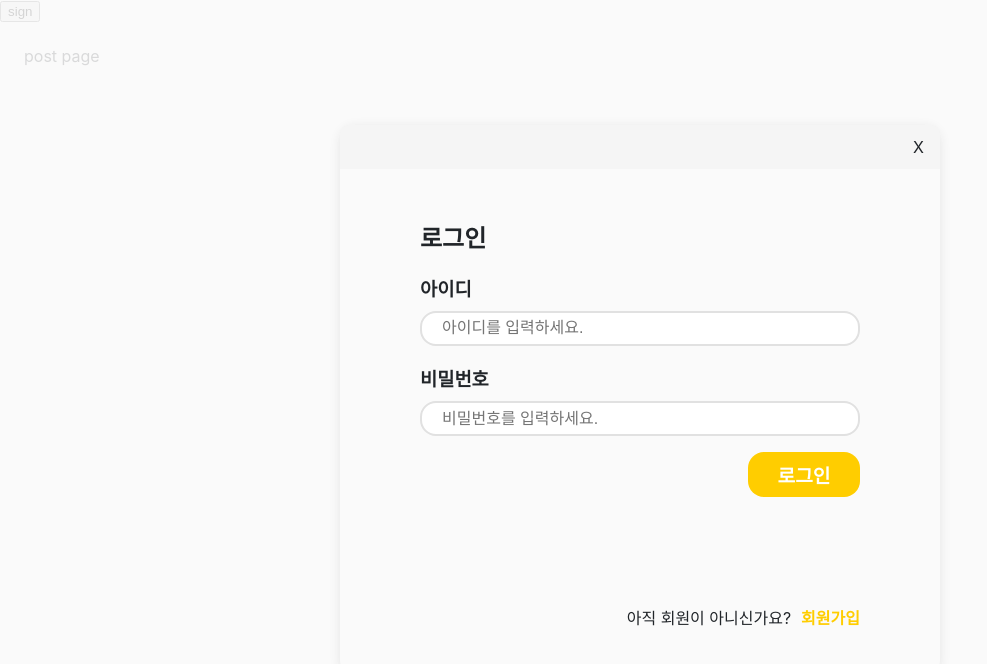
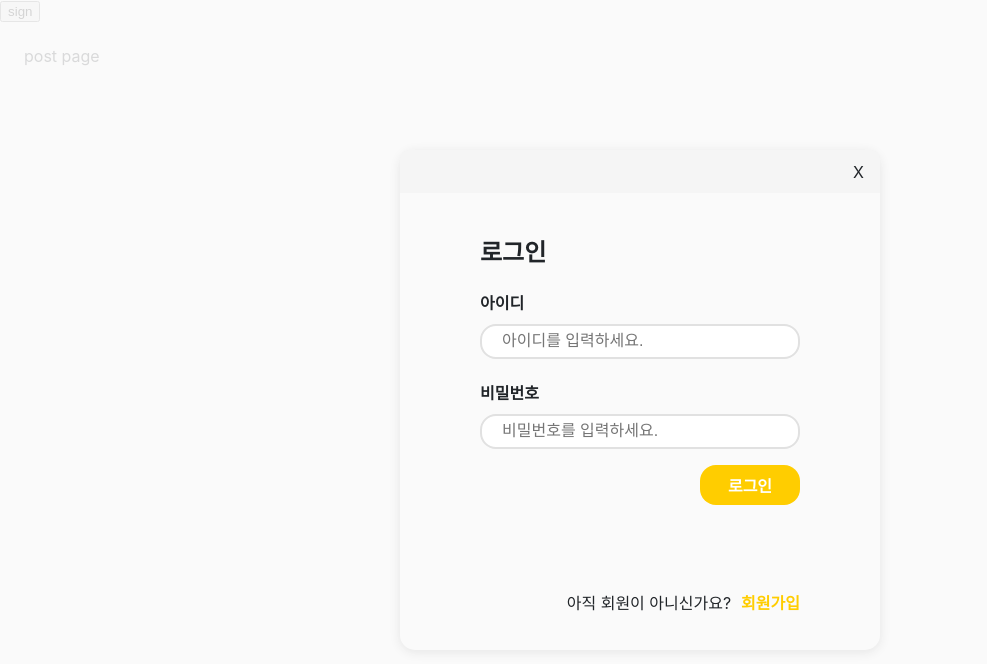
Before and after one commit to Golden-bung-eoppang/Golden-bung-eoppang, a React (Create React App) app in the folder react_simwha_test/: page /1 in a window 1280 px wide. Both pictures are taken after a click on the button "sign". Shown: the top 664 px of the page, without its empty margins (0-987 px from the left). Built offline with nearby package versions, Linux system fonts and the light colour scheme.

Commit message:
feat, close sign modal by using redux

```diff
--- a/react_simwha_test/src/components/home/HomeSignModal.jsx
+++ b/react_simwha_test/src/components/home/HomeSignModal.jsx
@@ -27,8 +27,8 @@ const Background = styled.div`
   background-color: rgba(249, 249, 249, 0.85);
 `;
 const Container = styled.div`
-  width: 600px;
-  height: 550px;
+  width: 480px;
+  height: 500px;
   animation: 0.4s ease-in-out;
   box-shadow: rgb(0 0 0 / 9%) 0px 2px 12px 0px;
   display: flex;
--- a/react_simwha_test/src/components/home/HomeSignModalBody.jsx
+++ b/react_simwha_test/src/components/home/HomeSignModalBody.jsx
@@ -64,7 +64,7 @@ const HomeSignModalBody = () => {
 const Container = styled.div`
   width: 100%;
   height: 100%;
-  padding: 30px 80px;
+  padding: 20px 80px;
   display: flex;
   flex-direction: column;
 `;
@@ -74,23 +74,23 @@ const Body = styled.div`
 const Wrapper = styled.div`
   margin-bottom: 16px;
 `;
-const Title = styled.h3`
+const Title = styled.h4`
   margin-bottom: 10px;
 `;
 const ButtonWrapper = styled.div`
   display: flex;
   justify-content: flex-end;
-  height: 45px;
+  height: 40px;
 `;
 const Button = styled.button`
   background-color: #ffcd00;
   color: white;
-  font-size: 1.2rem;
+  font-size: 16px;
   font-weight: bold;
   outline: none;
   border: none;
   border-radius: 16px;
-  width: 7rem;
+  width: 100px;
   height: 100%;
   cursor: pointer;
 `;
--- a/react_simwha_test/src/components/home/HomeSignModalHeader.jsx
+++ b/react_simwha_test/src/components/home/HomeSignModalHeader.jsx
@@ -1,9 +1,12 @@
+import { useDispatch } from "react-redux";
 import styled from "styled-components";
+import { closeModal } from "../../redux/modules/modalSlice";
 
 const HomeSignModalHeader = () => {
+  const dispatch = useDispatch();
   return (
     <Container>
-      <CancelButton>X</CancelButton>
+      <CancelButton onClick={() => dispatch(closeModal())}>X</CancelButton>
     </Container>
   );
 };
--- a/react_simwha_test/src/redux/modules/modalSlice.js
+++ b/react_simwha_test/src/redux/modules/modalSlice.js
@@ -15,5 +15,5 @@ export const modalSlice = createSlice({
   },
 });
 
-export const { openModal, cancelModal } = modalSlice.actions;
+export const { openModal, closeModal } = modalSlice.actions;
 export default modalSlice.reducer;
```
